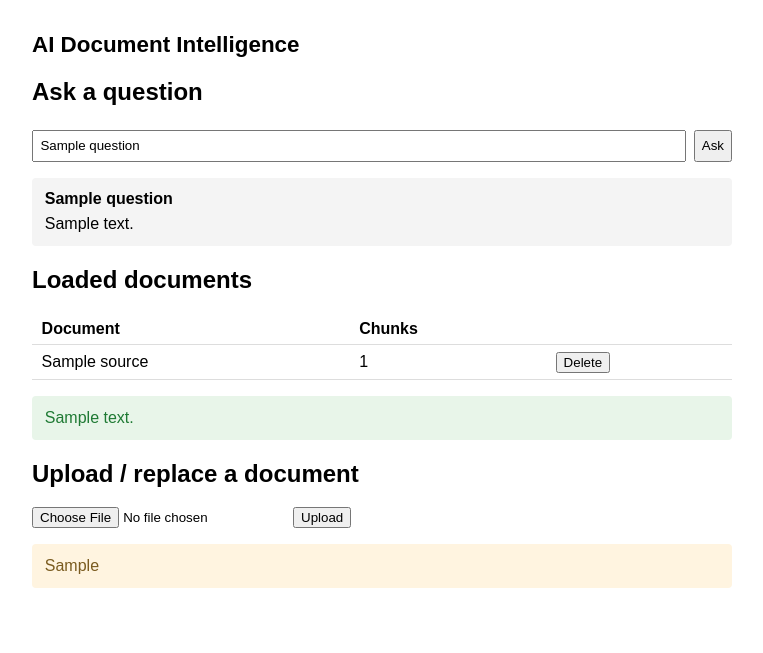
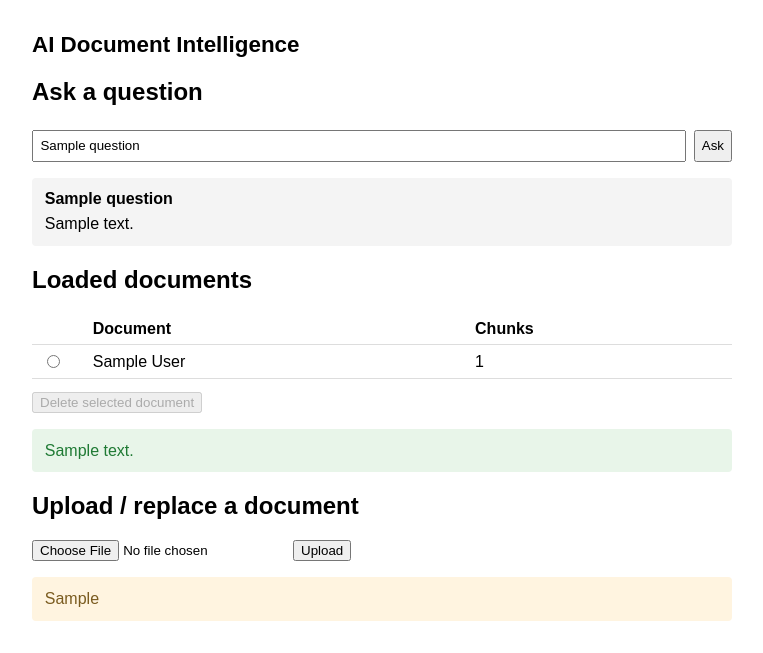
Before and after one commit to DnlSQ/AI-Document-Intelligence, a Flask app: template templates/index.html in a window 1280 px wide. Shown: the top 653 px of the page, without its empty margins (258-1021 px from the left). Run offline with Flask 3, Linux system fonts and the light colour scheme; the template is opened without the code that fills it: most values are stand-ins (such as "Sample title", 1, 10 or a date in 2020); some libraries are stand-ins or nearby versions.

Commit message:
feat: show document filename instead of full path, single delete button with selection (RAG v7.1)

```diff
--- a/src/webapp.py
+++ b/src/webapp.py
@@ -37,7 +37,11 @@ def _document_summary(chunks):
         source = chunk["source"]
         counts[source] = counts.get(source, 0) + 1
     return [
-        {"source": source, "chunk_count": count}
+        {
+            "source": source,
+            "display_name": os.path.basename(source),
+            "chunk_count": count,
+        }
         for source, count in sorted(counts.items())
     ]
 
--- a/templates/index.html
+++ b/templates/index.html
@@ -8,11 +8,12 @@
         h1 { font-size: 1.4rem; }
         table { border-collapse: collapse; width: 100%; margin-top: 1rem; }
         th, td { text-align: left; padding: 0.4rem 0.6rem; border-bottom: 1px solid #ddd; }
+        th:first-child, td:first-child { width: 2rem; }
         .empty { color: #666; font-style: italic; }
         form.ask-form { margin-top: 1.5rem; display: flex; gap: 0.5rem; }
         form.ask-form input[type="text"] { flex: 1; padding: 0.4rem; }
         form.upload-form { margin-top: 1rem; display: flex; gap: 0.5rem; align-items: center; }
-        form.delete-form { display: inline; margin: 0; }
+        #delete-btn { margin-top: 0.8rem; }
         .answer-box { margin-top: 1rem; padding: 0.8rem; background: #f4f4f4; border-radius: 4px; }
         .answer-box .question { font-weight: bold; margin-bottom: 0.4rem; }
         .error-box { margin-top: 1rem; padding: 0.8rem; background: #fdecea; color: #7a1f1f; border-radius: 4px; }
@@ -40,21 +41,45 @@
 
     <h2>Loaded documents</h2>
     {% if documents %}
+    <form method="post" action="/delete" id="delete-form">
         <table>
-        <tr><th>Document</th><th>Chunks</th><th></th></tr>
+            <tr><th></th><th>Document</th><th>Chunks</th></tr>
             {% for doc in documents %}
             <tr>
-            <td>{{ doc.source }}</td>
+                <td><input type="radio" name="source" value="{{ doc.source }}" class="delete-radio"></td>
+                <td>{{ doc.display_name }}</td>
                 <td>{{ doc.chunk_count }}</td>
-            <td>
-                <form class="delete-form" method="post" action="/delete" onsubmit="return confirm('Delete {{ doc.source }}? This cannot be undone.');">
-                    <input type="hidden" name="source" value="{{ doc.source }}">
-                    <button type="submit">Delete</button>
-                </form>
-            </td>
             </tr>
             {% endfor %}
         </table>
+        <button type="submit" id="delete-btn" disabled>Delete selected document</button>
+    </form>
+    <script>
+        (function () {
+            var radios = document.querySelectorAll(".delete-radio");
+            var deleteBtn = document.getElementById("delete-btn");
+            var deleteForm = document.getElementById("delete-form");
+
+            radios.forEach(function (radio) {
+                radio.addEventListener("change", function () {
+                    deleteBtn.disabled = false;
+                });
+            });
+
+            deleteForm.addEventListener("submit", function (event) {
+                var selected = deleteForm.querySelector(".delete-radio:checked");
+                if (!selected) {
+                    event.preventDefault();
+                    return;
+                }
+                var row = selected.closest("tr");
+                var name = row ? row.children[1].textContent : "the selected document";
+                if (!confirm("Delete " + name + "? This cannot be undone.")) {
+                    event.preventDefault();
+                }
+            });
+        })();
+    </script>
     {% else %}
     <p class="empty">No documents loaded yet.</p>
     {% endif %}
```
Also changed, not shown: tests/test_webapp.py (+22 -5 lines). Lines whose indentation alone changed are shown as unchanged.
